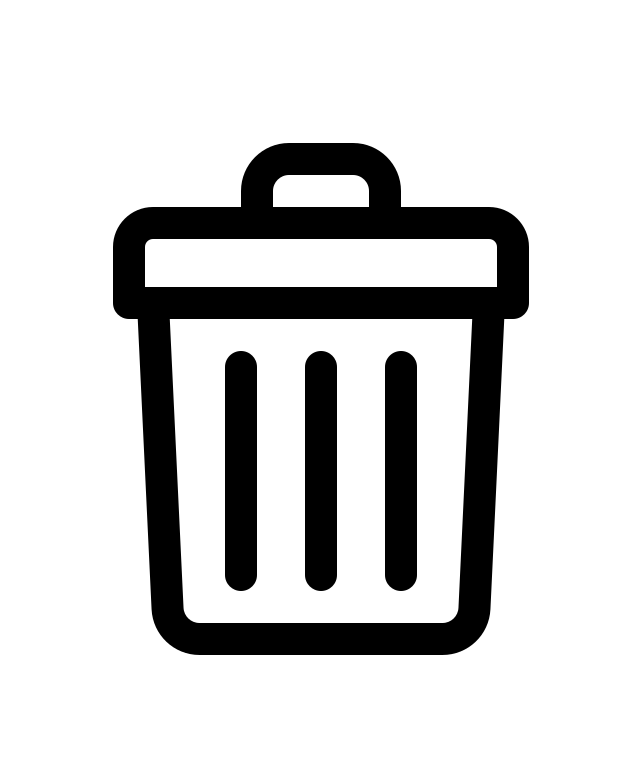
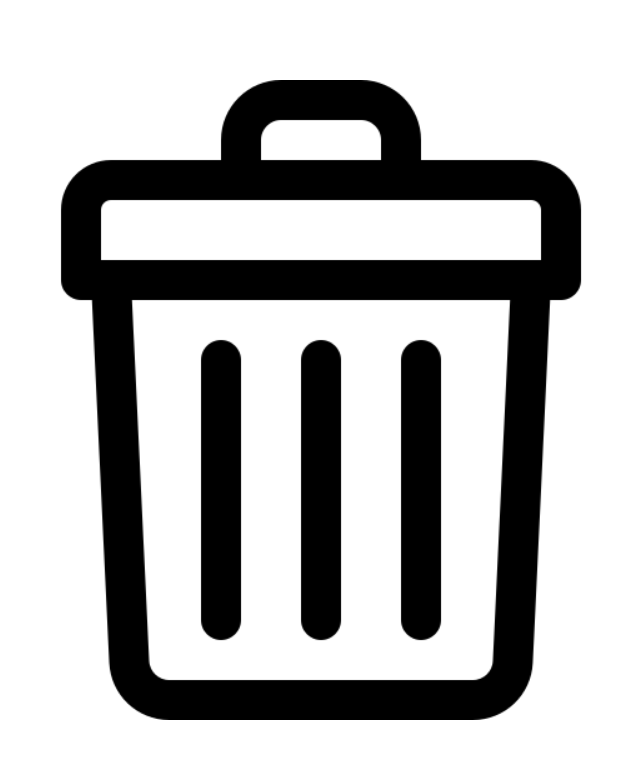
Before and after one commit to KangJiJi/view, a React (Create React App) app: page / in a window 1280 px wide. Shown: the top 758 px of the page, without its empty margins (319-959 px from the left). Built offline with nearby package versions, Linux system fonts and the light colour scheme.

Commit message:
deploy - 2023-11-19 23:29:04

```diff
--- a/src/App.css
+++ b/src/App.css
@@ -6,3 +6,12 @@
   justify-content: center;
   align-items: center;
 }
+
+.TranshCanLogo {
+  width: 50vw;
+  height: 50vw;
+}
+
+.TranshCanLogo > img {
+  width: 100%;
+}
```
